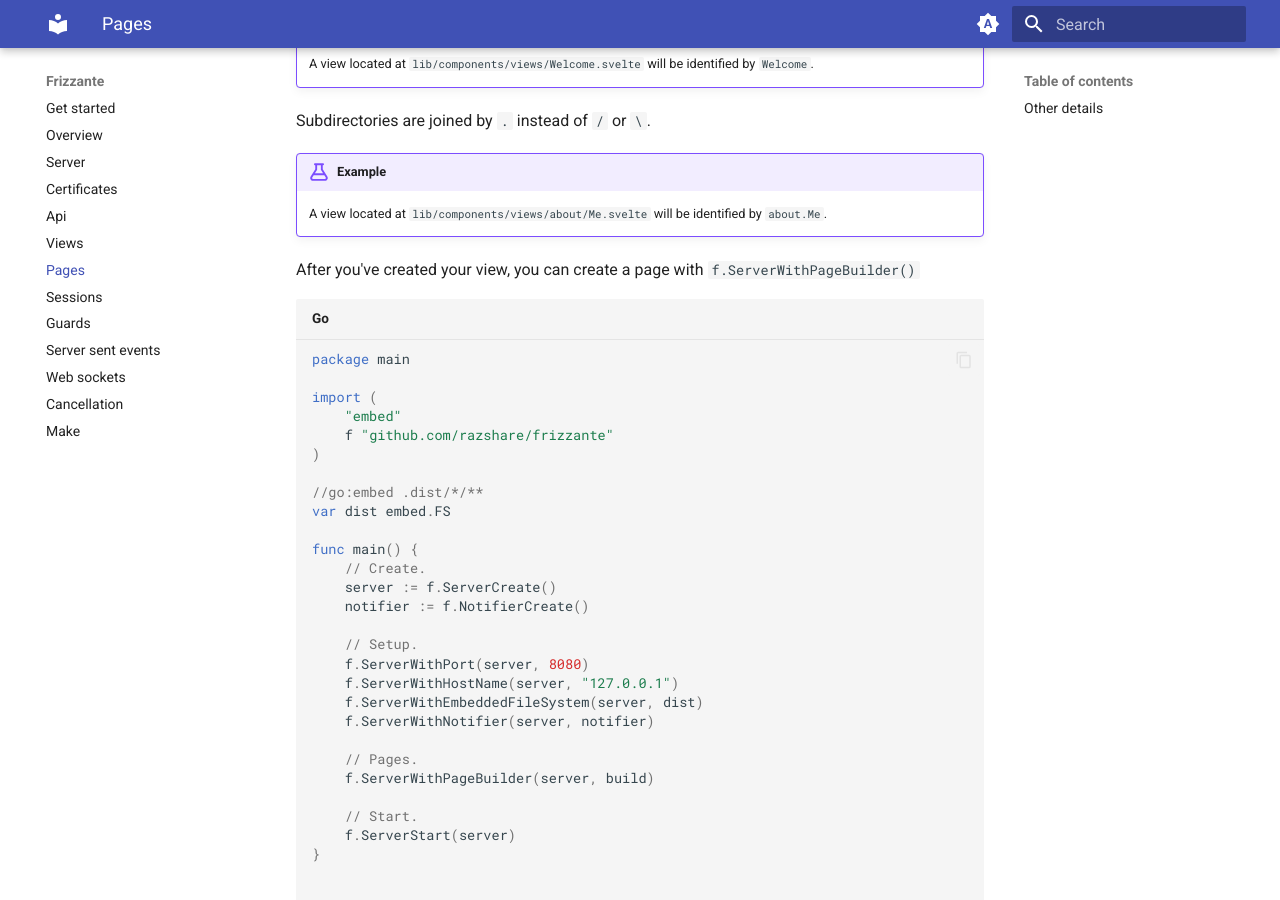
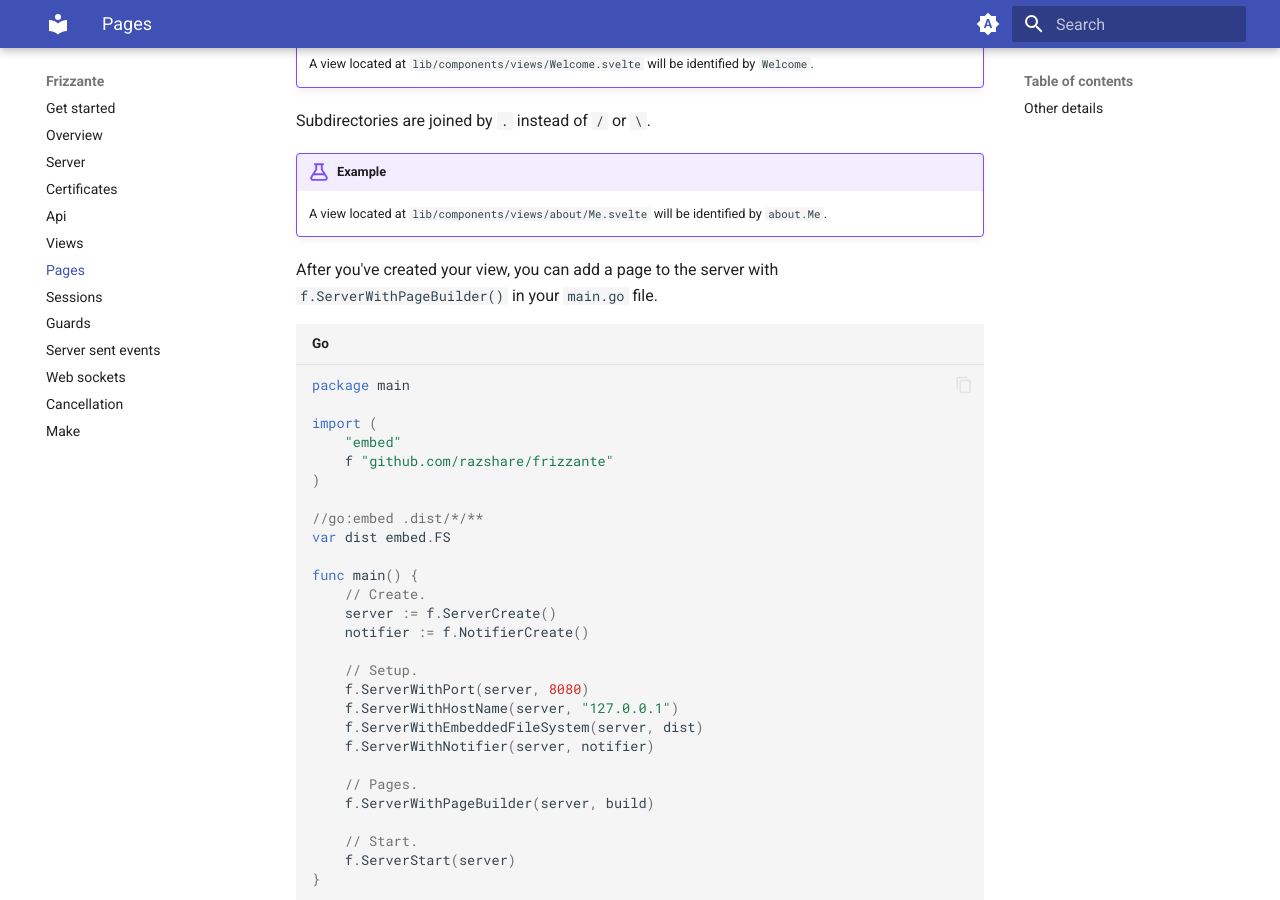
Before and after one commit to razshare/frizzante-docs, an MkDocs documentation site: the page built from docs/pages.md, in a window 1280 px wide and 900 px high, scrolled down 396 px. Built offline with MkDocs 1.6.1 and Material for MkDocs 9.7.7, drawn with Linux system fonts in a browser that asks for light colours.

Commit message:
chore(docs): update pages.

````diff
--- a/docs/pages.md
+++ b/docs/pages.md
@@ -14,7 +14,7 @@
 !!! example
 	A view located at `lib/components/views/about/Me.svelte` will be identified by `about.Me`.
 
-After you've created your view, you can create a page with `f.ServerWithPageBuilder()`
+After you've created your view, you can add a page to the server with `f.ServerWithPageBuilder()` in your `main.go` file.
 
 ```go
 package main
````
